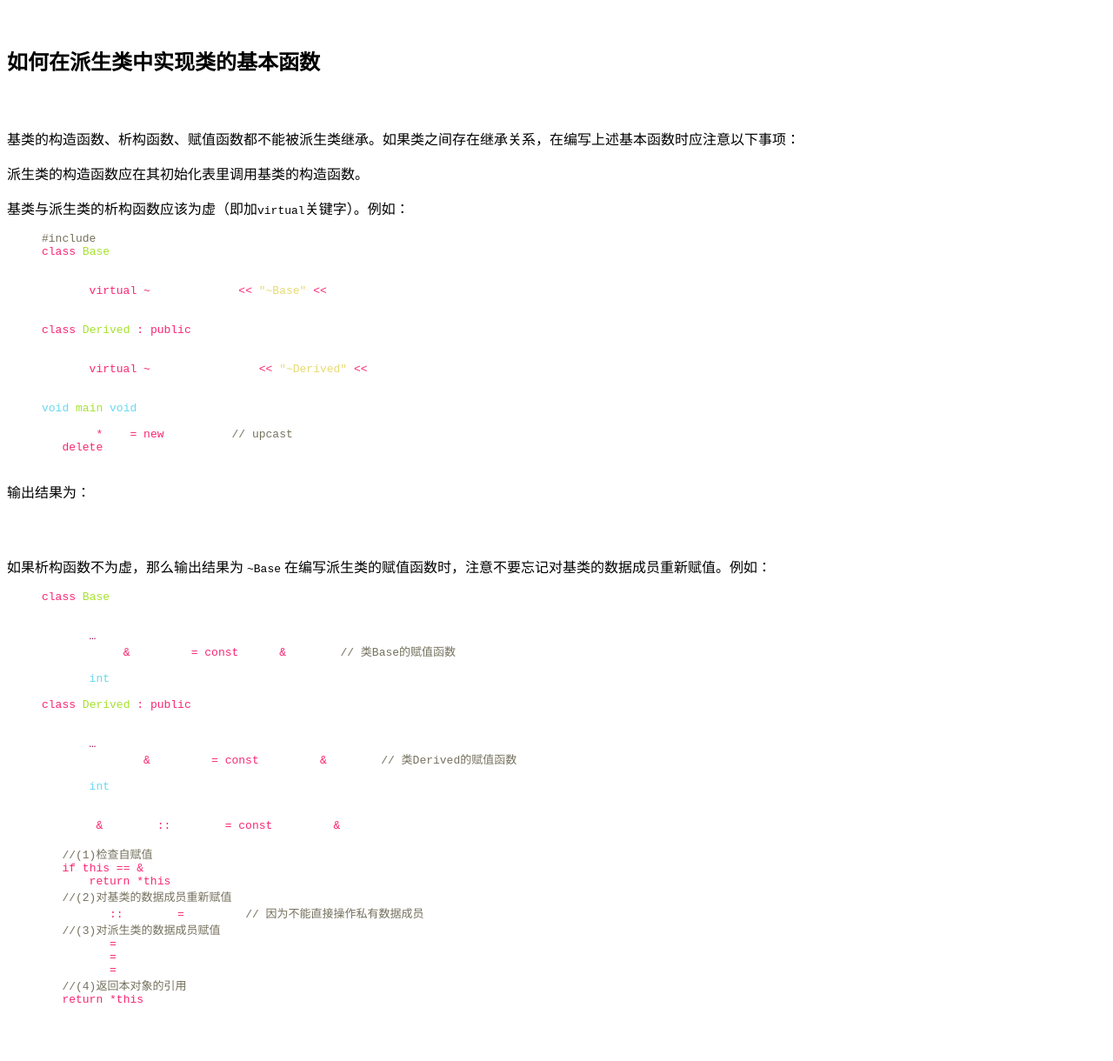
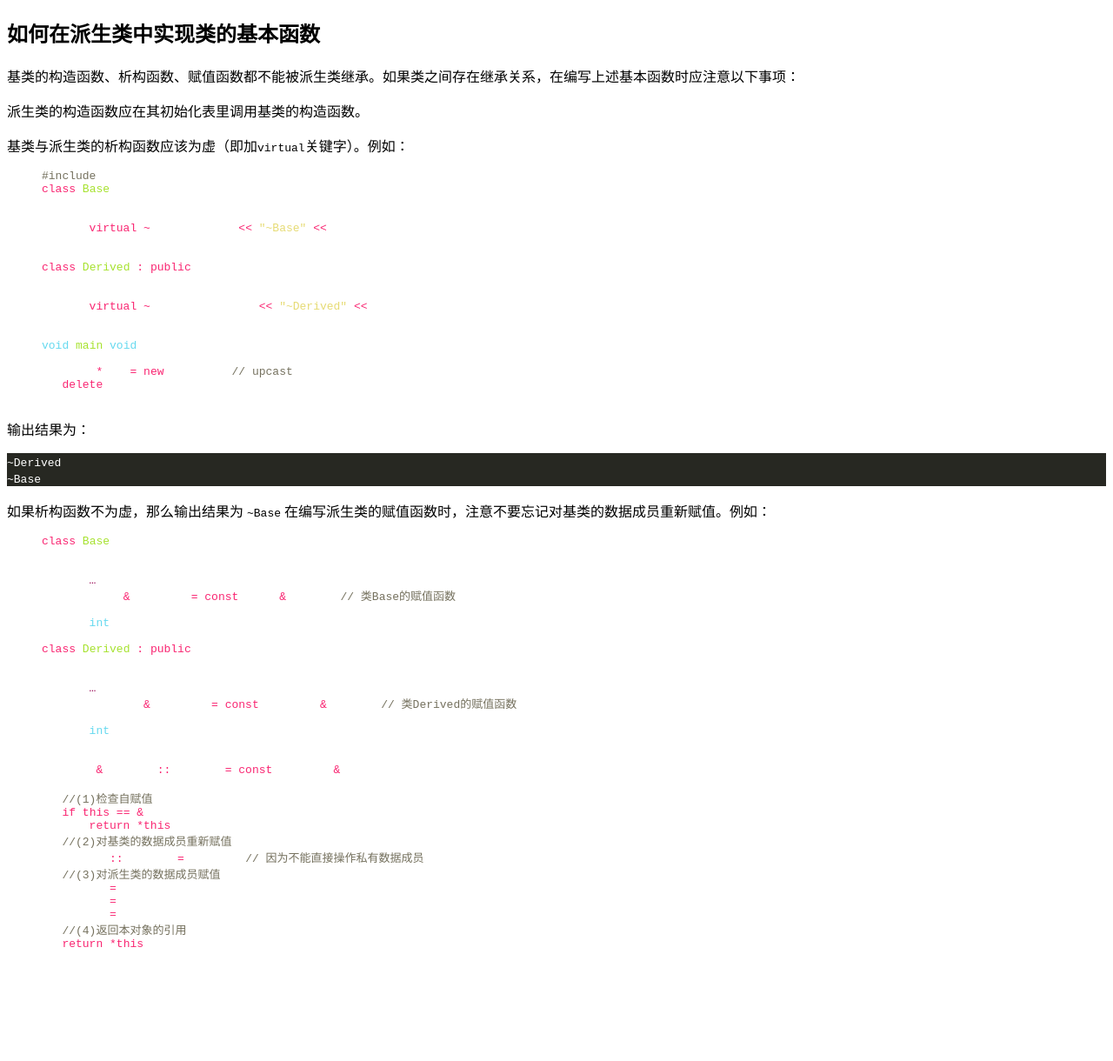
Before and after one commit to imlinhanchao/imlinhanchao, a Jekyll site: the page built from _posts/tech/2012-2-22-how-to-achieve-the-basic-function-class-in-a-derived-class.md, in a window 1280 px wide. Shown: the whole page at 87% size. Built offline with Jekyll 4.4.1, drawn with Linux system fonts in a browser that asks for light colours; after the commit the page ends 1124 px from its top, so only the background shows below that.

Commit message:
修改代碼高亮

```diff
--- a/_layouts/default.html
+++ b/_layouts/default.html
@@ -8,6 +8,5 @@
   <body>
     <h2>{{ page.title }}</h2>
     <div id="content">{{ content }}</div>
-
   </body>
 </html>
--- a/assets/css/syntax.css
+++ b/assets/css/syntax.css
@@ -1,3 +1,4 @@
+pre[class='highlight'] {background-color:#272822;font-family: "Lucida Sans Typewriter", "Lucida Console", Console, Monaco, monospace;}
 .highlight table td { padding: 5px; }
 .highlight table pre { margin: 0; }
 .highlight .gh {
```
Lines whose indentation alone changed are shown as unchanged.
